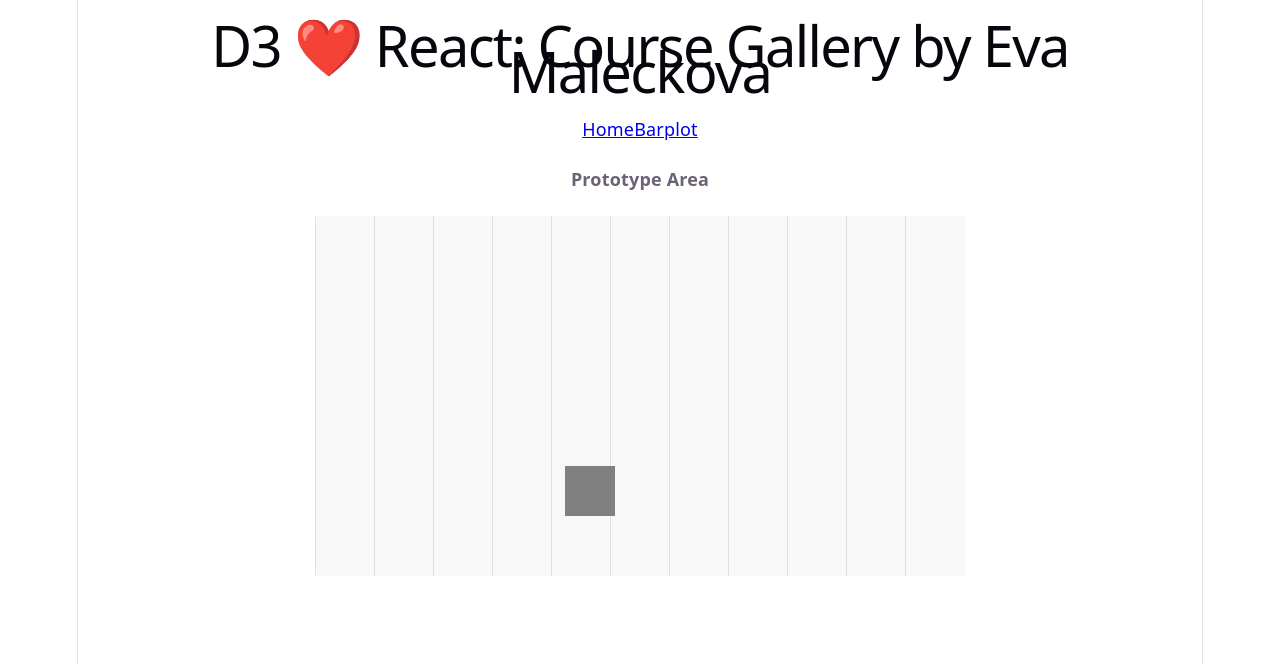
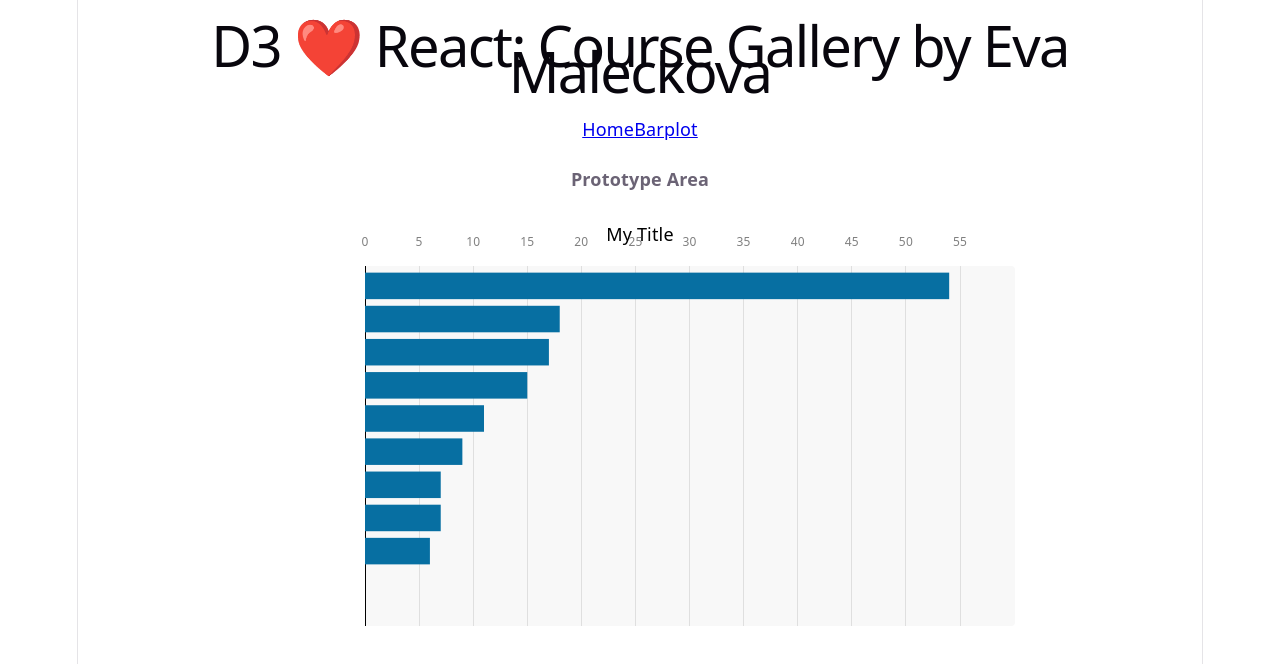
Before and after one commit to emaleckova/d3-react-class-2026, a React (Vite) app: page / in a window 1280 px wide. Shown: the top 664 px of the page. Built offline with nearby package versions, Linux system fonts and the light colour scheme.

Commit message:
Added darker line for y-axis; but margins still not working

```diff
--- a/src/pages/Home.jsx
+++ b/src/pages/Home.jsx
@@ -33,8 +33,26 @@ console.log(data);
 const width = 650;
 const height = 360;
 
+const margins = {
+  top: 50,
+  right: 5,
+  bottom: 5,
+  left: 50,
+};
+
+const innerWidth = width - margins.left - margins.right;
+const innerHeight = height - margins.top - margins.bottom;
+
 /*Scales*/
-const xScale = d3.scaleLinear().domain([0, 55]).range([0, width]);
+const xScale = d3.scaleLinear().domain([0, 55]).range([0, innerWidth]);
+const pathogens = data.map((d) => d.name).reverse();
+console.log("Pathogens: " + pathogens);
+const yScale = d3
+  .scaleBand()
+  .domain(pathogens)
+  .range([0, innerHeight])
+  .paddingInner(0.2)
+  .paddingOuter(0.2);
 
 /*Sequence for horizontal lines*/
 const range = (start, end, step = 5) =>
@@ -52,11 +70,18 @@ export default function Home() {
     <div>
       <h4>Prototype Area</h4>
 
-      <svg width={width} height={height}>
+      <svg width={width} height={height} overflow="visible">
+        <text x={width / 2} y={25} textAnchor="middle">
+          My Title
+        </text>
+
+        {/*plotting area*/}
+        <g transform={`translate(${margins.left},${margins.top})`}>
           {/*background*/}
           <rect width={width} height={height} fill="#f8f8f8" rx={4} />
           {/*axis lines*/}
-        {xBreaks.map((d) => (
+          {xBreaks.map((d, i) => (
+            <g key={i}>
               <line
                 x1={xScale(d)}
                 y1={0}
@@ -66,8 +91,40 @@ export default function Home() {
                 opacity={0.2}
                 shapeRendering="crispEdges"
               />
+              <text
+                x={xScale(d)}
+                y={-25}
+                textAnchor="middle"
+                alignmentBaseline="central"
+                fill="#808080"
+                fontSize={12}
+              >
+                {d}
+              </text>
+              {/*y-axis line*/}
+              <line
+                x1={xScale(0)}
+                y1={0}
+                x2={xScale(0)}
+                y2={height}
+                stroke="black"
+                opacity={0.8}
+                shapeRendering="crispEdges"
+              />
+            </g>
           ))}
-        <rect x={250} y={250} height={50} width={50} fill="#808080" />
+          {/*Data*/}
+          {data.map((d, i) => (
+            <rect
+              key={i}
+              x={0}
+              y={yScale(d.name)}
+              height={yScale.bandwidth()}
+              width={xScale(d.count)}
+              fill="#076fa2"
+            />
+          ))}
+        </g>
       </svg>
     </div>
   );
```
Lines whose indentation alone changed are shown as unchanged.
